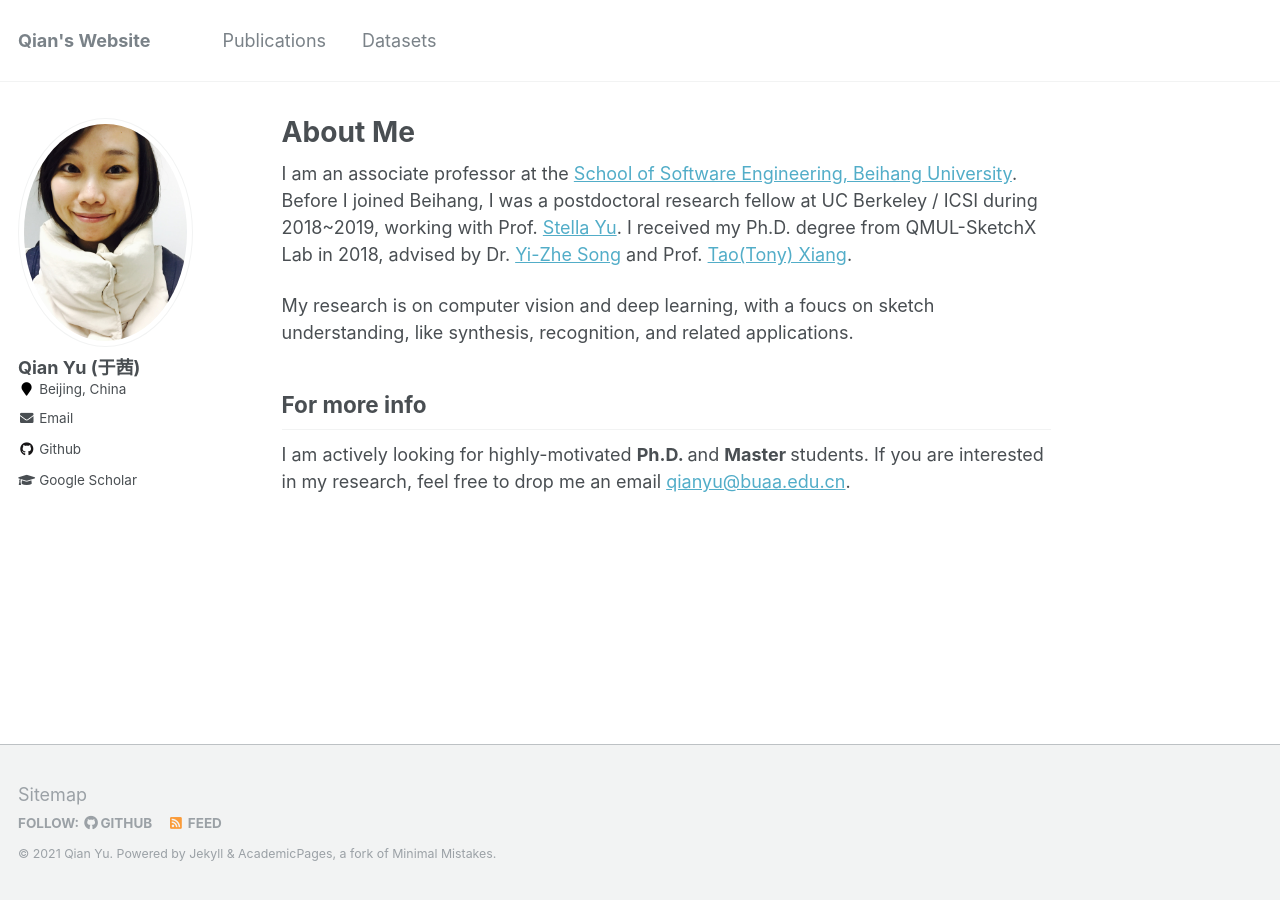
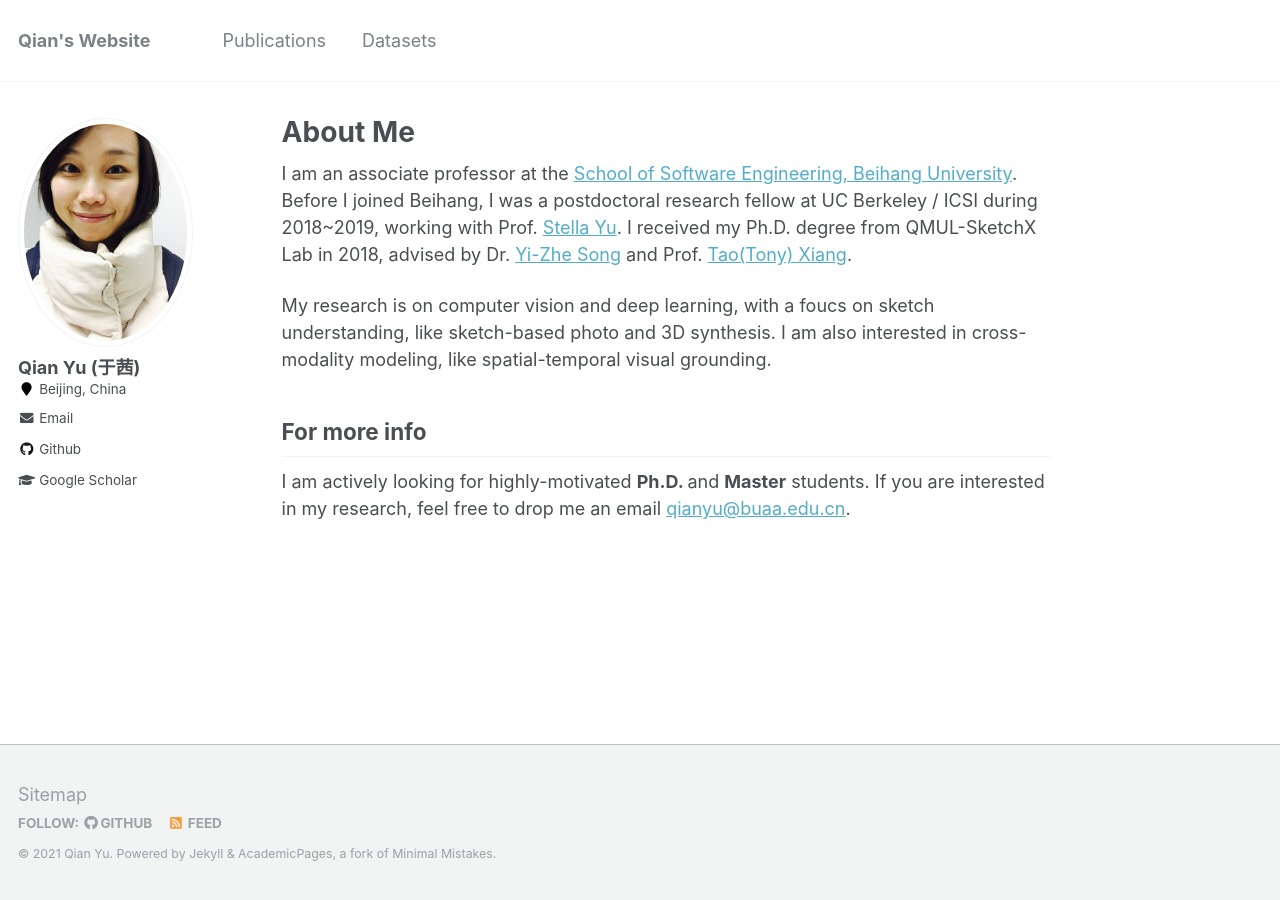
Before and after one commit to yuqian1023/yuqian1023.github.io, a Jekyll site: the page built from _pages/about.md, in a window 1280 px wide. Built offline with Jekyll 4.4.1, drawn with Linux system fonts in a browser that asks for light colours.

Commit message:
Update about.md

```diff
--- a/_pages/about.md
+++ b/_pages/about.md
@@ -9,8 +9,8 @@ redirect_from:
 ---
 I am an associate professor at the [School of Software Engineering, Beihang University](http://soft.buaa.edu.cn/). Before I joined Beihang, I was a postdoctoral research fellow at UC Berkeley / ICSI during 2018~2019, working with Prof. [Stella Yu](http://www1.icsi.berkeley.edu/~stellayu/). I received my Ph.D. degree from QMUL-SketchX Lab in 2018, advised by Dr. [Yi-Zhe Song](http://personal.ee.surrey.ac.uk/Personal/Y.Song/) and Prof. [Tao(Tony) Xiang](http://personal.ee.surrey.ac.uk/Personal/T.Xiang/index.html).
 
-My research is on computer vision and deep learning, with a foucs on sketch understanding, like synthesis, recognition, and related applications.
+My research is on computer vision and deep learning, with a foucs on sketch understanding, like sketch-based photo and 3D synthesis. I am also interested in cross-modality modeling, like spatial-temporal visual grounding.
 
 For more info
 ------
-I am actively looking for highly-motivated <strong>Ph.D. </strong> and <strong>Master </strong> students. If you are interested in my research, feel free to drop me an email [qianyu@buaa.edu.cn](qianyu@buaa.edu.cn).
+I am actively looking for highly-motivated <strong>Ph.D. </strong> and <strong>Master</strong> students. If you are interested in my research, feel free to drop me an email [qianyu@buaa.edu.cn](qianyu@buaa.edu.cn).
```
